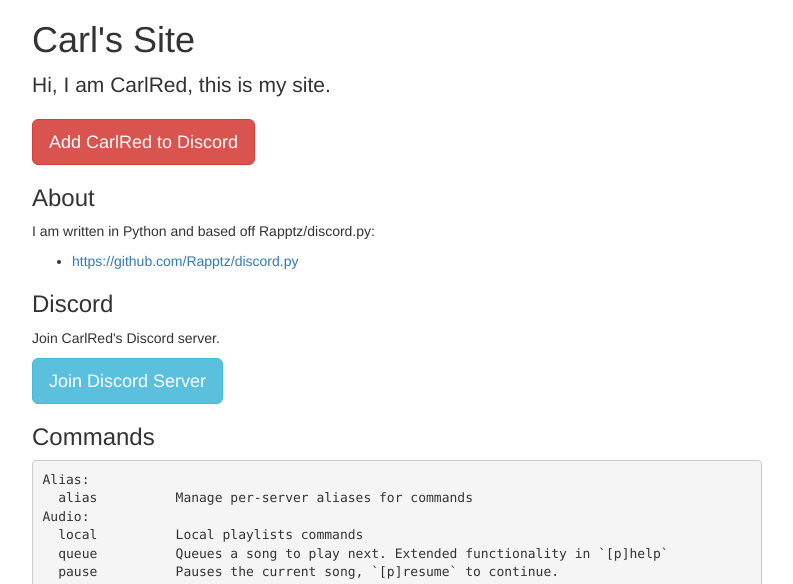
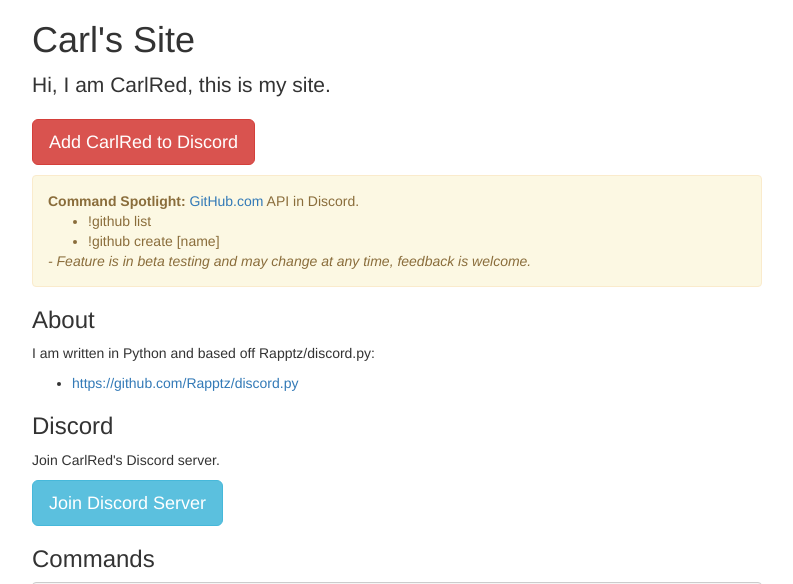
Before and after one commit to smashedr/carls-site, a Django app: template templates/home.html in a window 1280 px wide. Shown: the top 584 px of the page, without its empty margins (243-1036 px from the left). Run offline with Django 3.2, Linux system fonts and the light colour scheme; the template is opened without the code that fills it, so the values that code supplies are empty; some libraries are stand-ins or nearby versions.

Commit message:
Updated commands and added spotlight

```diff
--- a/templates/commands.txt
+++ b/templates/commands.txt
@@ -46,6 +46,8 @@
   serverinfo     Shows server's informations
   8              Ask 8 ball a question
   flip           Flips a coin... or a user.
+GitHub:
+  github         GitHub API in Discord
 Google:
   google         Search Google
 Image:
--- a/templates/home.html
+++ b/templates/home.html
@@ -15,6 +15,17 @@
 		<a class="btn btn-lg btn-danger" href="{% url 'add' %}" role="button" title="Carl Discord">
 			Add CarlRed to Discord
 		</a>
+
+		<p></p>
+
+		<div class="alert alert-warning" role="alert">
+			<strong>Command Spotlight:</strong> <a href="https://github.com/" target="_blank">GitHub.com</a> API in Discord.
+			<ul>
+				<li>!github list</li>
+				<li>!github create [name]</li>
+			</ul>
+			<em>- Feature is in beta testing and may change at any time, feedback is welcome.</em>
+		</div>
 
 	</div>
 	<div>
```
